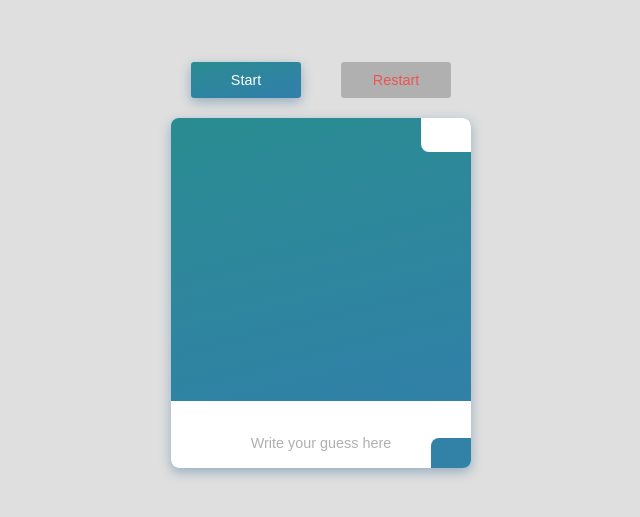
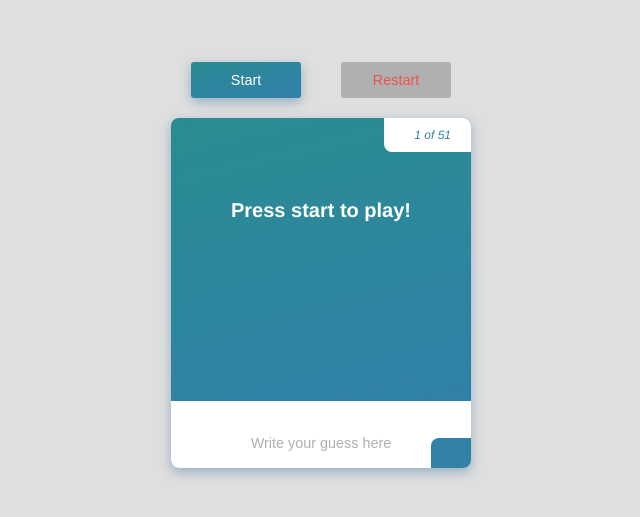
Before and after one commit to Arcaster42/rhymus, a Vue app: page / in a window 1280 px wide. Shown: the part 135-652 px from the top of the page, without its empty margins (319-959 px from the left). Built offline with nearby package versions, Linux system fonts and the light colour scheme.

Commit message:
pass data to view

```diff
--- a/src/App.vue
+++ b/src/App.vue
@@ -4,7 +4,10 @@
       <Header v-bind:startGame="startGame"
               v-bind:isRestartButtonDisabled="isRestartButtonDisabled"/>
       <RhymeCard v-bind:isGameStarted="stylingCardBackground"
-                 v-bind:assignListeners="(isGameStarted) ? assignListeners : null"/>
+                 v-bind:assignListeners="(isGameStarted) ? assignListeners : null"
+                 v-bind:RhymusGame="RhymusGame"
+                 v-bind:puzzlesArray="puzzlesArray"
+                 v-bind:cardNumber="cardNumber"/>
     </section>
   </div>
 </template>
@@ -30,7 +33,11 @@ export default {
             totalWrong: 0,
             isGameStarted: false,
             isRestartButtonDisabled: true,
-            stylingCardBackground: null
+            stylingCardBackground: null,
+            RhymusGame: {
+              currentCard: undefined,
+              rhymeElementText: 'Press start to play!'
+            }
           }
       },
   methods: {
--- a/src/components/RhymeCard.vue
+++ b/src/components/RhymeCard.vue
@@ -1,9 +1,9 @@
 <template>
       <div class="rhyme_card" id="rhyme_card" v-bind:style="isGameStarted">
         <div class="rhyme_count_container center">
-          <div class="rhyme_count" id="rhyme_count"><span></span></div>
+          <div class="rhyme_count" id="rhyme_count"><span>{{ `${cardNumber} of ${puzzlesArray.length}` }}</span></div>
         </div>
-        <p class="rhyme" id="rhyme"></p>
+        <p class="rhyme" id="rhyme">{{ (!isGameStarted) ? RhymusGame.rhymeElementText : RhymusGame.currentCard }}</p>
         <p class="rhyme" id="correct"></p>
         <p class="rhyme" id="wrong"></p>
         <CardInfo v-bind:isGameStarted="isGameStarted"
@@ -16,7 +16,7 @@ import CardInfo from './CardInfo.vue'
 
 export default {
     name: 'RhymeCard',
-    props: ['isGameStarted','assignListeners'],
+    props: ['isGameStarted','assignListeners','RhymusGame','cardNumber','puzzlesArray'],
     components: {
         CardInfo
     }
```
